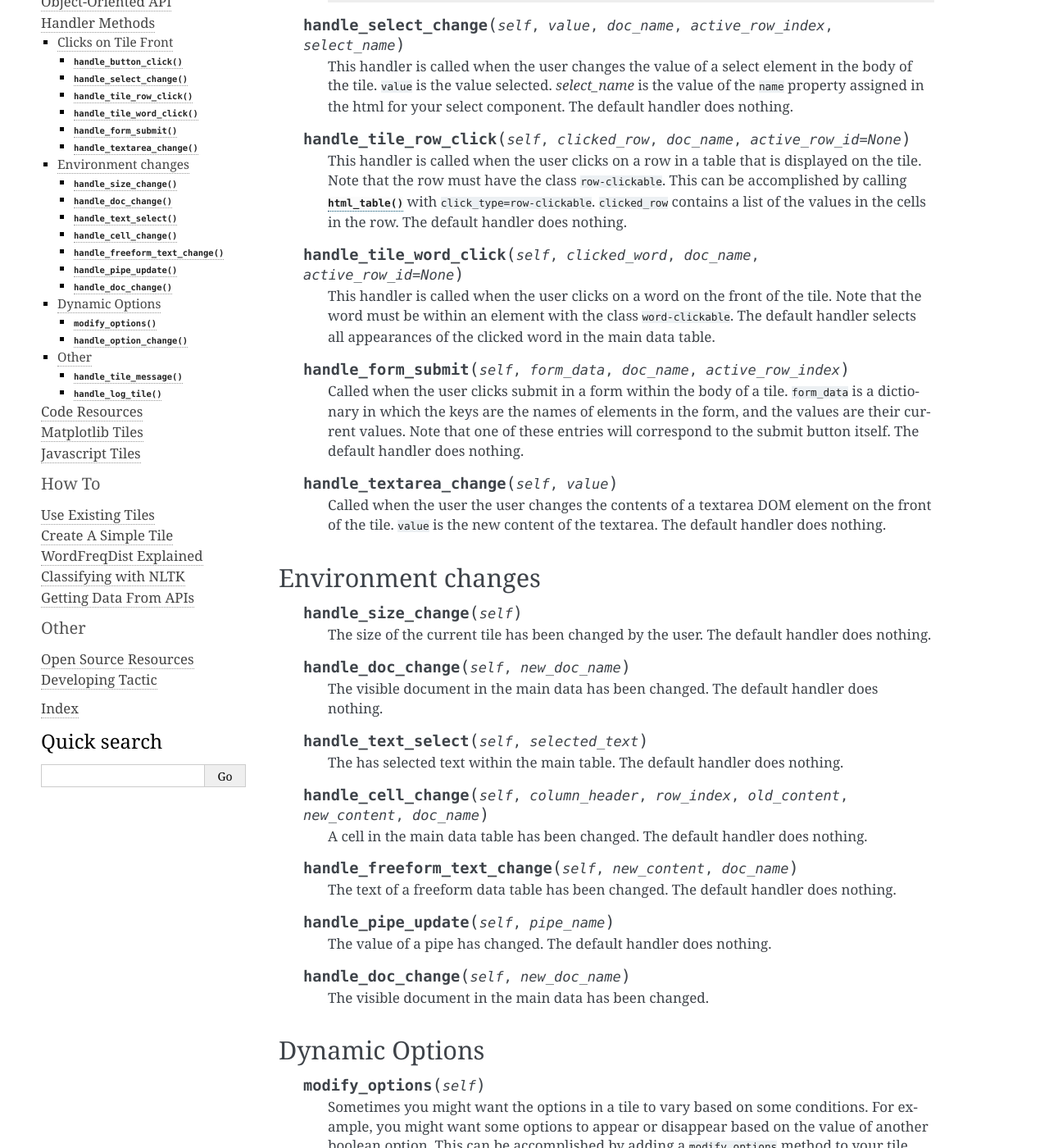
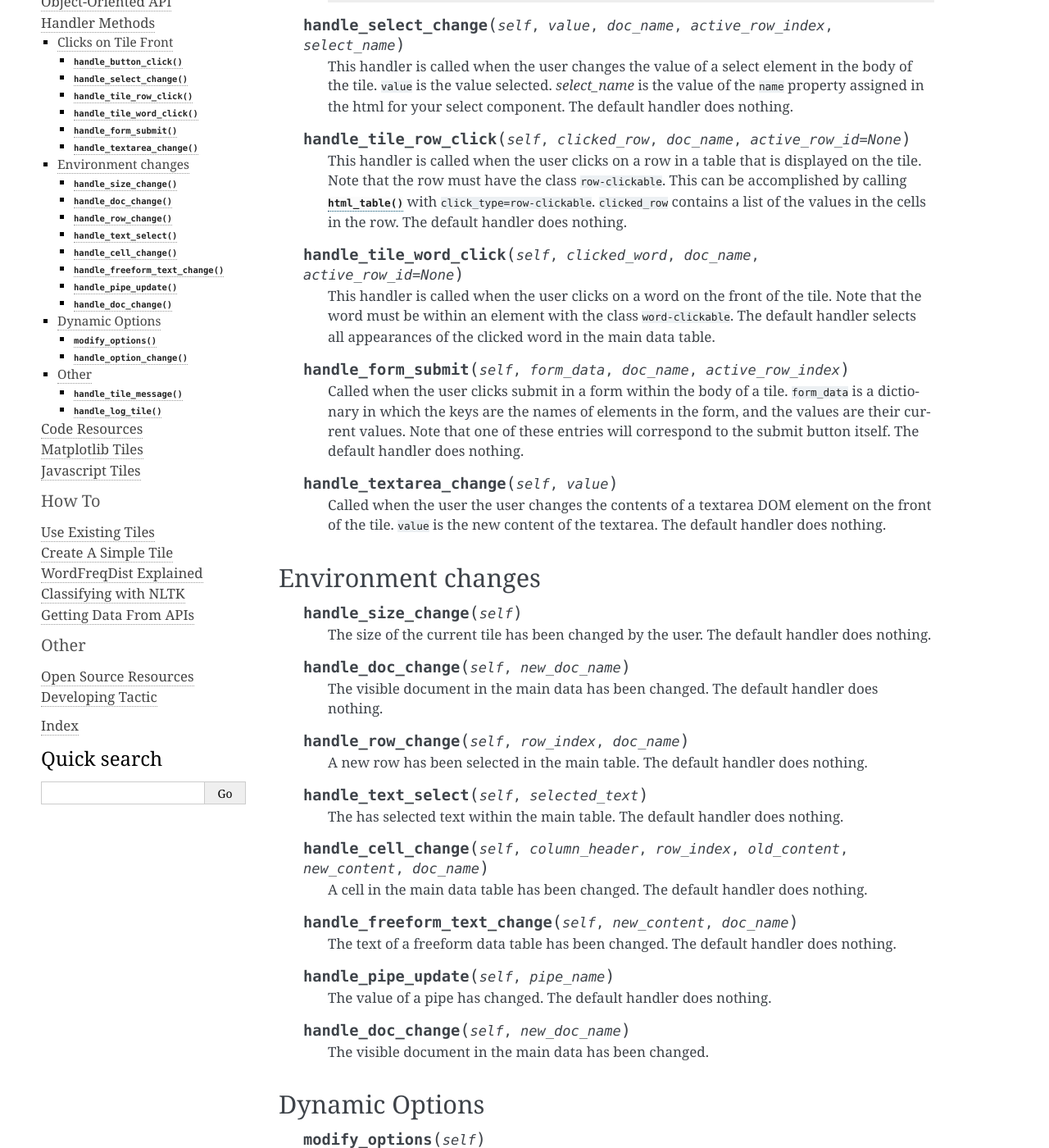
Before and after one commit to bsherin/tacticdocs, a Sphinx documentation site: the page built from docs/Handler-Methods.rst, in a window 1280 px wide and 1400 px high, scrolled down 837 px. Shown: the whole window at 82% size. Built offline with Sphinx 7.4.7, drawn with Linux system fonts in a browser that asks for light colours.

Commit message:
document handle_row_change

```diff
--- a/docs/Handler-Methods.rst
+++ b/docs/Handler-Methods.rst
@@ -92,6 +92,11 @@ Environment changes
     .. py:method:: handle_doc_change(self, new_doc_name)
 
         The visible document in the main data has been changed.
+        The default handler does nothing.
+
+    .. py:method:: handle_row_change(self, row_index, doc_name)
+
+        A new row has been selected in the main table.
         The default handler does nothing.
 
     .. py:method:: handle_text_select(self, selected_text)
```
